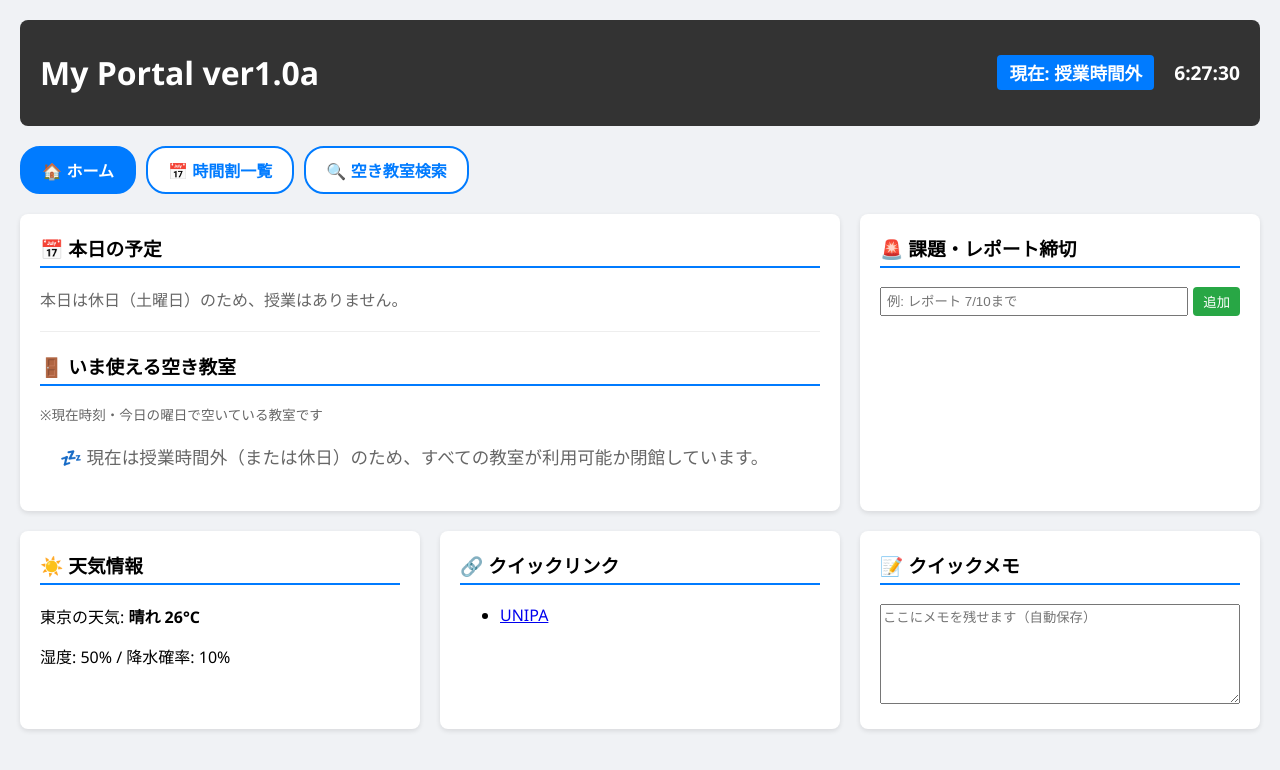
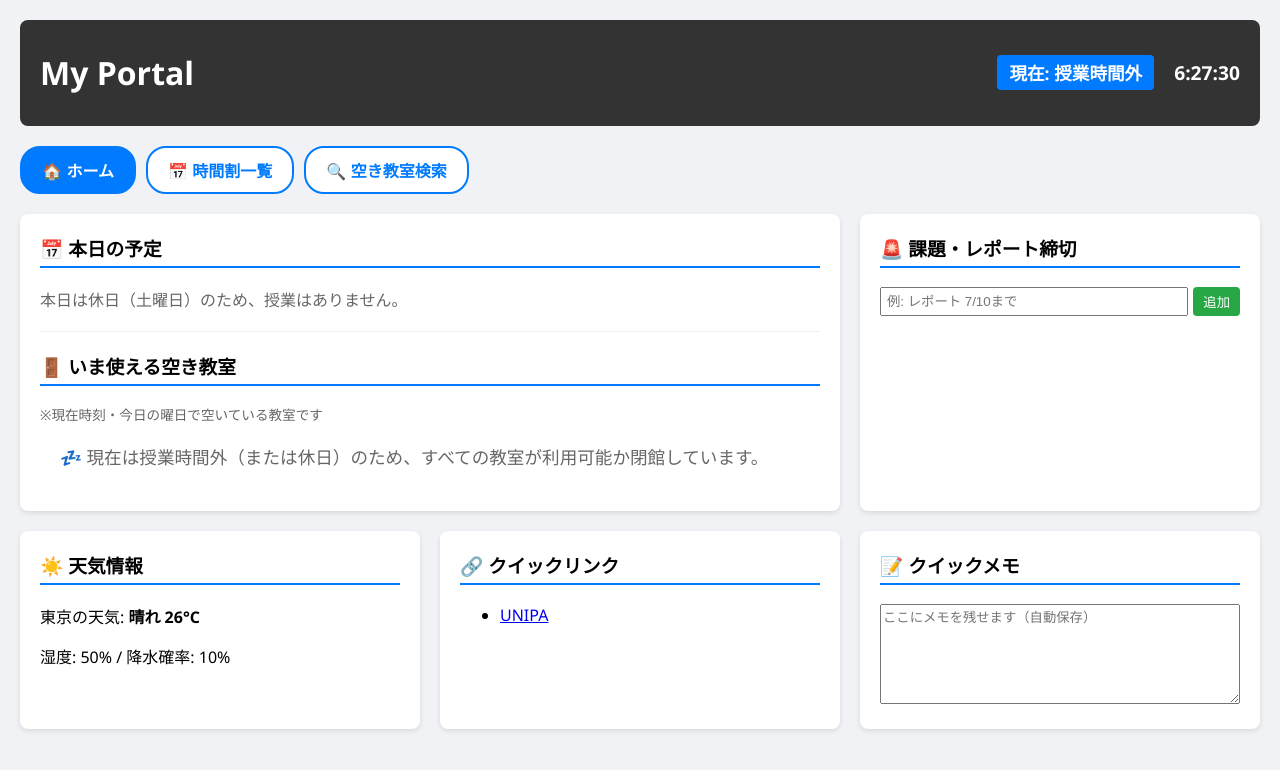
Before and after one commit to zerokun54/my-portal, a plain HTML site: page index.html in a window 1280 px wide. Drawn offline with Linux system fonts and the light colour scheme.

Commit message:
Add files via upload

```diff
--- a/index.html
+++ b/index.html
@@ -3,7 +3,7 @@
 <head>
     <meta charset="UTF-8">
     <meta name="viewport" content="width=device-width, initial-scale=1.0">
-    <title>マイ・ポータル ver1.0a</title>
+    <title>マイ・ポータル</title>
     <style>
         body {
             font-family: 'Segoe UI', Tahoma, Geneva, Verdana, sans-serif;
@@ -128,7 +128,7 @@
 </head>
 <body>
     <header>
-        <h1>My Portal ver1.0a</h1>
+        <h1>My Portal</h1>
         <div style="display: flex; gap: 20px; align-items: center;">
             <div id="current-period" style="background: #007bff; padding: 5px 12px; border-radius: 4px; font-weight: bold; font-size: 1.1rem;">判定中...</div>
             <div id="clock" style="font-size: 1.2rem; font-weight: bold;">00:00:00</div>
```
